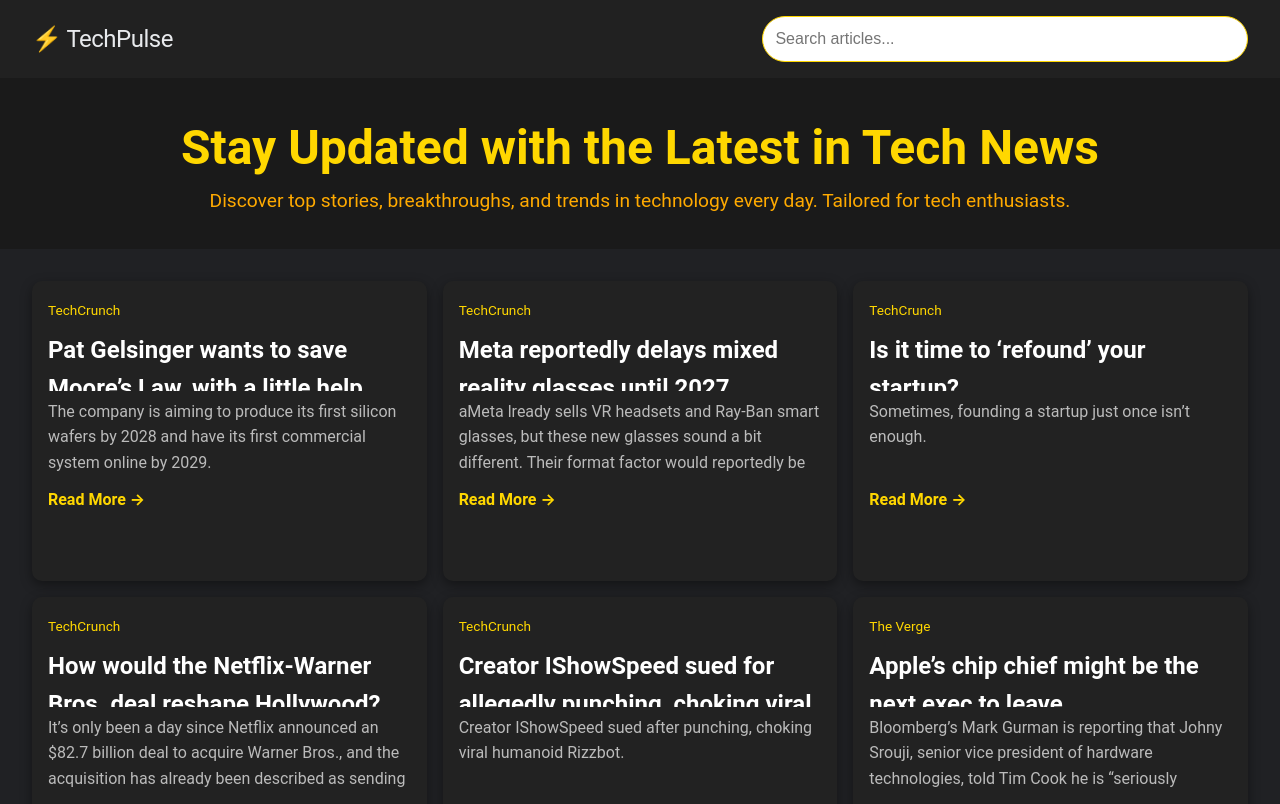
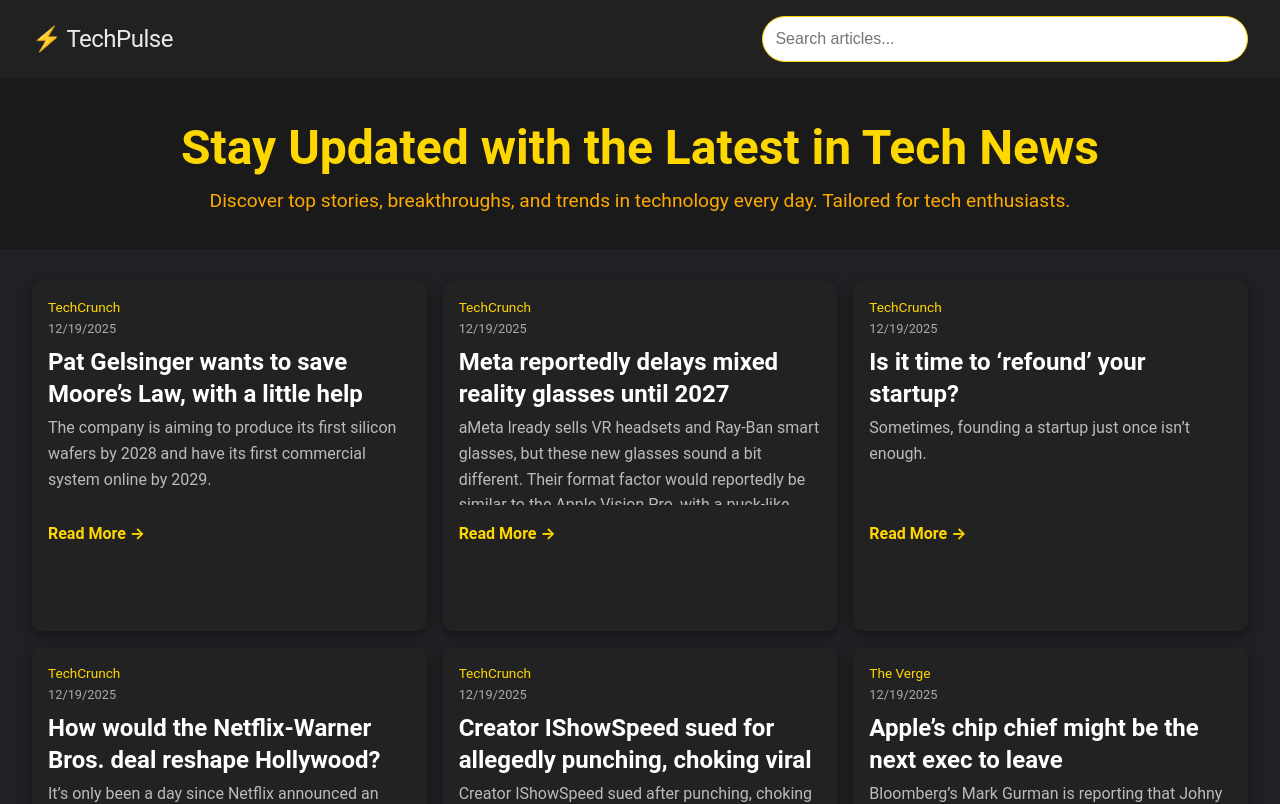
Before and after one commit to shauryaverma03/Automated-RAG-AI-News-Agent, a React (Create React App) app in the folder tech-news-frontend/: page / in a window 1280 px wide. Shown: the top 804 px of the page. Built offline with nearby package versions, Linux system fonts and the light colour scheme.

Commit message:
Add / update React frontend feature

```diff
--- a/tech-news-frontend/public/styles.css
+++ b/tech-news-frontend/public/styles.css
@@ -4,7 +4,7 @@
   padding: 0;
   font-family: 'Roboto', sans-serif;
   background-color: #121212;
-  color: #eee;
+  color: #eeeeee;
 }
 
 .header {
@@ -60,38 +60,46 @@
   padding: 1rem;
   display: flex;
   flex-direction: column;
+  height: 350px; /* Ensure consistent card height for all articles */
+}
+
+.article-content {
+  display: flex;
+  flex-direction: column;
   justify-content: space-between;
-  height: 300px; /* Uniform height for all cards */
 }
 
 .article-content .source {
   font-size: 0.85rem;
   color: #FFD700;
-  margin-bottom: 0.5rem;
+}
+
+.article-content .date {
+  font-size: 0.8rem;
+  color: #AAAAAA;
 }
 
 .article-content h2 {
   font-size: 1.5rem;
   margin: 0.5rem 0;
   color: #FFFFFF;
-  height: 60px; /* Keep a consistent height for title text */
-  overflow: hidden;
+  line-height: 1.3; /* Improves readability */
+  height: 60px; /* Fixed height to ensure uniformity */
+  overflow: hidden; /* Prevents overflow for longer titles */
 }
 
 .article-content p {
   font-size: 1rem;
   color: #BBBBBB;
-  height: 80px; /* Prevent summary overflow */
-  overflow: hidden;
+  margin-bottom: 1rem;
+  height: 90px; /* Consistent spacing for summary */
+  overflow: hidden; /* Truncate overflow */
 }
 
 .article-content a {
-  display: inline-block;
-  margin-top: 0.5rem;
   text-decoration: none;
   color: #FFD700;
   font-weight: bold;
-  align-self: flex-start;
 }
 
 .article-content a:hover {
--- a/tech-news-frontend/src/App.js
+++ b/tech-news-frontend/src/App.js
@@ -3,6 +3,11 @@
 
 function App() {
   const [data, setData] = useState([]);
+
+  // Function to strip HTML tags using Regex
+  const stripHTML = (html) => {
+    return html.replace(/<\/?[^>]+(>|$)/g, ''); // Remove all HTML tags.
+  };
 
   useEffect(() => {
     fetch('/knowledge_base.json')
@@ -11,8 +16,10 @@
         const limitedData = json.slice(0, 50); // Limit to top 50 articles.
         const modifiedData = limitedData.map((article) => ({
           ...article,
-          shortSource: article.source.length > 20 ? `${article.source.substring(0, 20)}...` : article.source,
-        })); // Ensure source names are shortened.
+          shortSource: article.source.length > 20 ? `${article.source.substring(0, 20)}...` : article.source, // Truncate source names to avoid overflow issues.
+          date: new Date().toLocaleDateString(), // Format article date.
+          sanitizedSummary: stripHTML(article.summary), // Strip HTML tags from summary.
+        }));
         setData(modifiedData);
       });
   }, []);
@@ -33,8 +40,9 @@
             <div key={index} className="article-card">
               <div className="article-content">
                 <span className="source">{article.shortSource}</span>
+                <span className="date">{article.date}</span> {/* Display article date */}
                 <h2>{article.title}</h2>
-                <p>{article.summary}</p>
+                <p>{article.sanitizedSummary}</p> {/* Sanitized content */}
                 <a href={article.link} target="_blank" rel="noopener noreferrer">
                   Read More →
                 </a>
```
Also changed, not shown: tech-news-frontend/package.json (+4 -3 lines), 1 other file (tests, documents, lock files or other folders).
